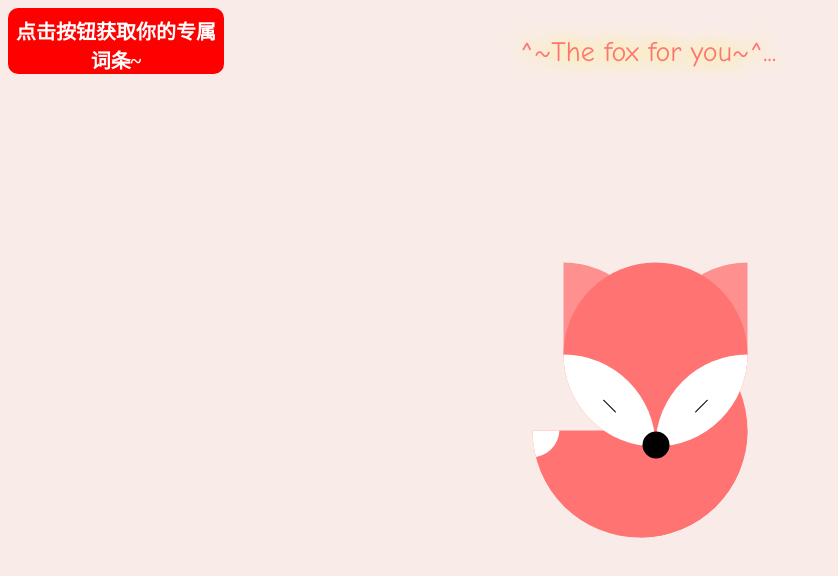
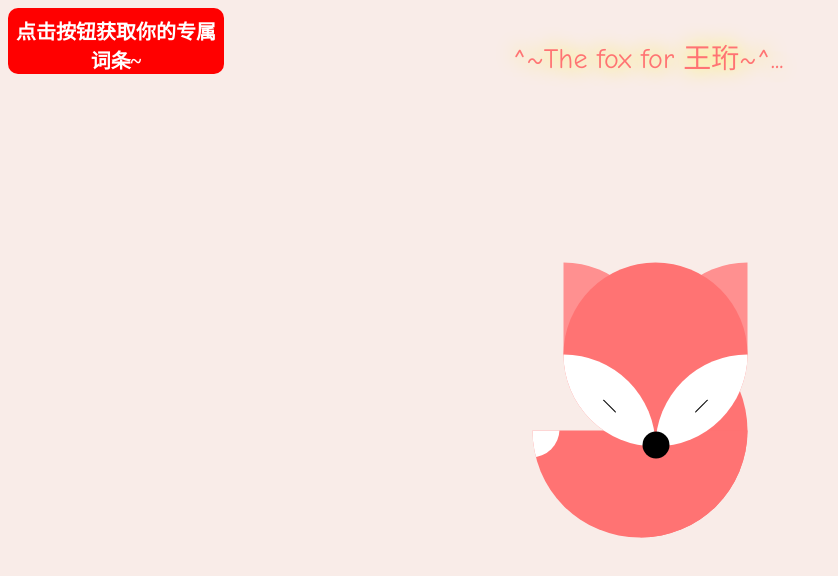
Before and after one commit to CaiSenYu-N/fox, a plain HTML site: page index.html in a window 1280 px wide. Shown: the whole page, without its empty margins (0-838 px from the left). Drawn offline with Linux system fonts and the light colour scheme.

Commit message:
Update index.html

```diff
--- a/index.html
+++ b/index.html
@@ -8,7 +8,7 @@
   </head>
   <body>
     <p style="width:100%;height:450px;display:block;link-height:45px;text-align:center;">
-    ^~The fox for you~^...
+    ^~The fox for 王珩~^...
     </p>
     <div class="fox">
   <div class="head">
```
